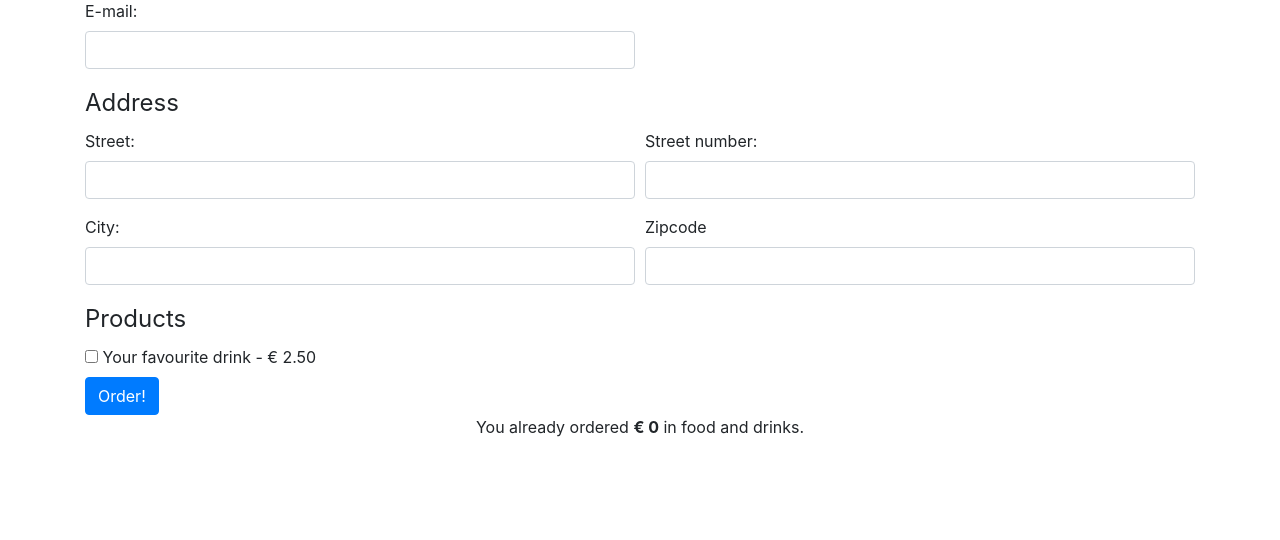
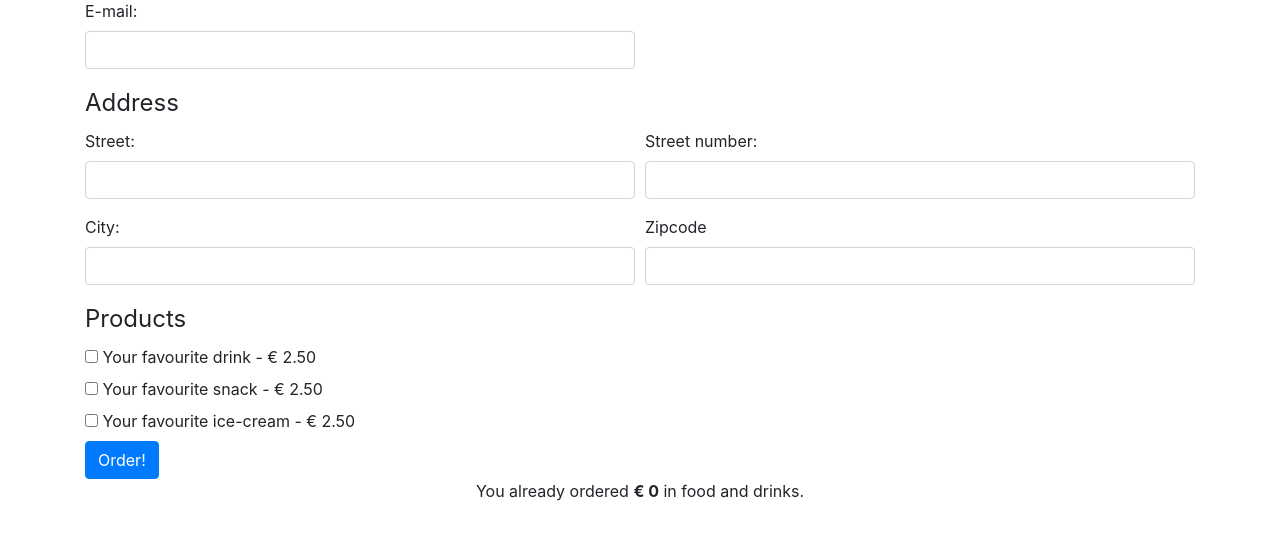
Before and after one commit to becodeorg/Verou-5-the-order-form-anaissnnk, a PHP site: page / in a window 1280 px wide. Shown: the part 57-597 px from the top of the page. Run offline with PHP 8.4, Linux system fonts and the light colour scheme.

Commit message:
Add customs products

```diff
--- a/index.php
+++ b/index.php
@@ -24,6 +24,8 @@ function whatIsHappening() {
 // TODO: provide some products (you may overwrite the example)
 $products = [
     ['name' => 'Your favourite drink', 'price' => 2.5],
+    ['name' => 'Your favourite snack', 'price' => 2.5],
+    ['name' => 'Your favourite ice-cream', 'price' => 2.5],
 ];
 
 $totalValue = 0;
```
